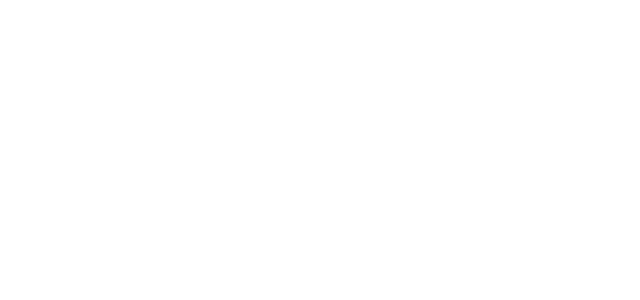
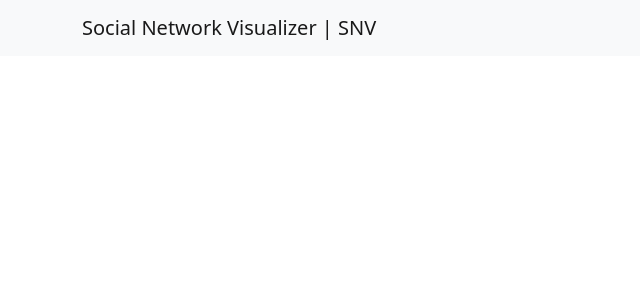
Before and after one commit to dssudake/snv, a React (Create React App) app: page / in a window 1280 px wide. Shown: the top 300 px of the page, without its empty margins (0-640 px from the left). Built offline with nearby package versions, Linux system fonts and the light colour scheme.

Commit message:
React-bootstrap config and added navbar

```diff
--- a/package.json
+++ b/package.json
@@ -6,7 +6,9 @@
     "@testing-library/jest-dom": "^5.16.1",
     "@testing-library/react": "^12.1.2",
     "@testing-library/user-event": "^13.5.0",
+    "bootstrap": "^5.1.3",
     "react": "^17.0.2",
+    "react-bootstrap": "^2.0.3",
     "react-dom": "^17.0.2",
     "react-scripts": "5.0.0",
     "web-vitals": "^2.1.2"
--- a/src/App.js
+++ b/src/App.js
@@ -1,7 +1,13 @@
-import React from "react";
+import React, { Fragment } from "react";
+
+import Navbar from "./components/Navbar";
 
 const App = () => {
-  return <div></div>;
+  return (
+    <Fragment>
+      <Navbar />
+    </Fragment>
+  );
 };
 
 export default App;
--- /dev/null
+++ b/src/components/Navbar/index.js
@@ -0,0 +1,14 @@
+import React from "react";
+import { Container, Navbar as RBNavbar } from "react-bootstrap";
+
+const Navbar = () => {
+  return (
+    <RBNavbar bg="light" expand="lg">
+      <Container fluid="lg">
+        <RBNavbar.Brand>Social Network Visualizer | SNV</RBNavbar.Brand>
+      </Container>
+    </RBNavbar>
+  );
+};
+
+export default Navbar;
--- a/src/index.js
+++ b/src/index.js
@@ -2,6 +2,7 @@
 import ReactDOM from "react-dom";
 
 import "./index.css";
+import "bootstrap/dist/css/bootstrap.min.css";
 import App from "./App";
 import reportWebVitals from "./reportWebVitals";
 
```
Also changed, not shown: 1 other file (tests, documents, lock files or other folders).
